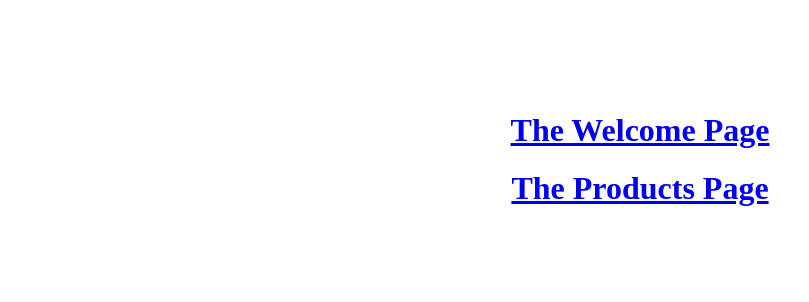
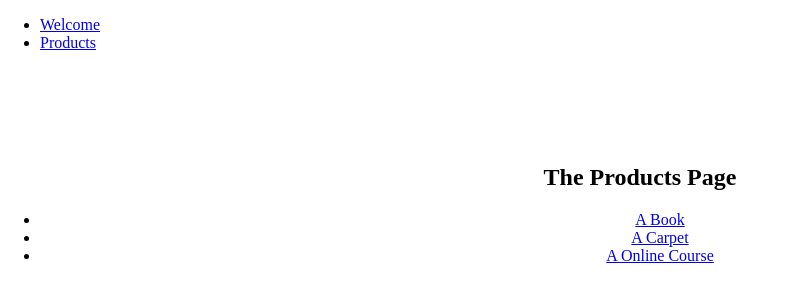
Before and after one commit to manj7999/Updating-the-Old-Password, a JavaScript app: page /products in a window 1280 px wide. Shown: the top 302 px of the page, without its empty margins (0-809 px from the left). Built offline with nearby package versions, Linux system fonts and the light colour scheme.

Commit message:
Implement the Products Page

```diff
--- a/src/App.js
+++ b/src/App.js
@@ -1,21 +1,28 @@
-import { Link } from "react-router-dom";
+import { Route, Switch, Redirect } from "react-router-dom";
 import Welcome from "./pages/Welcome";
 import Products from "./pages/Product";
-import MainHeader from './components/MainHeader';
+import ProductDetails from "./pages/ProductDetails";
+import MainHeader from "./components/MainHeader";
 
 function App() {
   return (
     <div>
-      <header>
-
-      </header>
+      <MainHeader />
       <main>
-      <Link to="/welcome">
-        <Welcome />
-      </Link>
-      <Link to="/products">
-        <Products />
-      </Link>
+        <Switch>
+          <Route path='/' exact>
+            <Redirect to='welcome'/>
+          </Route>
+          <Route path="/welcome">
+            <Welcome />
+          </Route>
+          <Route path="/products" exact>
+            <Products />
+          </Route>
+          <Route path="/products/:productId">
+            <ProductDetails />
+          </Route>
+        </Switch>
       </main>
     </div>
   );
--- a/src/pages/Product.js
+++ b/src/pages/Product.js
@@ -1,7 +1,22 @@
+import { Link } from "react-router-dom";
+
 const Products = () => {
-    return (
-     <h1>The Products Page</h1>
-    );
-  };
+  return (
+    <section>
+      <h1>The Products Page</h1>
+      <ul>
+        <li>
+          <Link to="/products/p1">A Book</Link>
+        </li>
+        <li>
+          <Link to="/products/p2">A Carpet</Link>
+        </li>
+        <li>
+          <Link to="/products/p3">A Online Course</Link>
+        </li>
+      </ul>
+    </section>
+  );
+};
 
-  export default Products;
+export default Products;
--- /dev/null
+++ b/src/pages/ProductDetails.js
@@ -0,0 +1,16 @@
+import { useParams } from 'react-router-dom';
+
+const ProductDetails = () => {
+    const params = useParams();
+
+    console.log(params.productId);
+
+  return (
+    <section>
+        <h1>Product Details</h1>
+        <p>{params.productId}</p>
+    </section>
+  );
+};
+
+export default ProductDetails;
--- a/src/pages/Welcome.js
+++ b/src/pages/Welcome.js
@@ -1,6 +1,13 @@
+import { Route } from 'react-router-dom';
+
 const Welcome = () => {
   return (
-   <h1>The Welcome Page</h1>
+    <section>
+      <h1>The Welcome Page</h1>
+      <Route path="/welcome/new-user">
+        <p>Welcome, new user!</p>
+      </Route>
+    </section>
   );
 };
 
```
